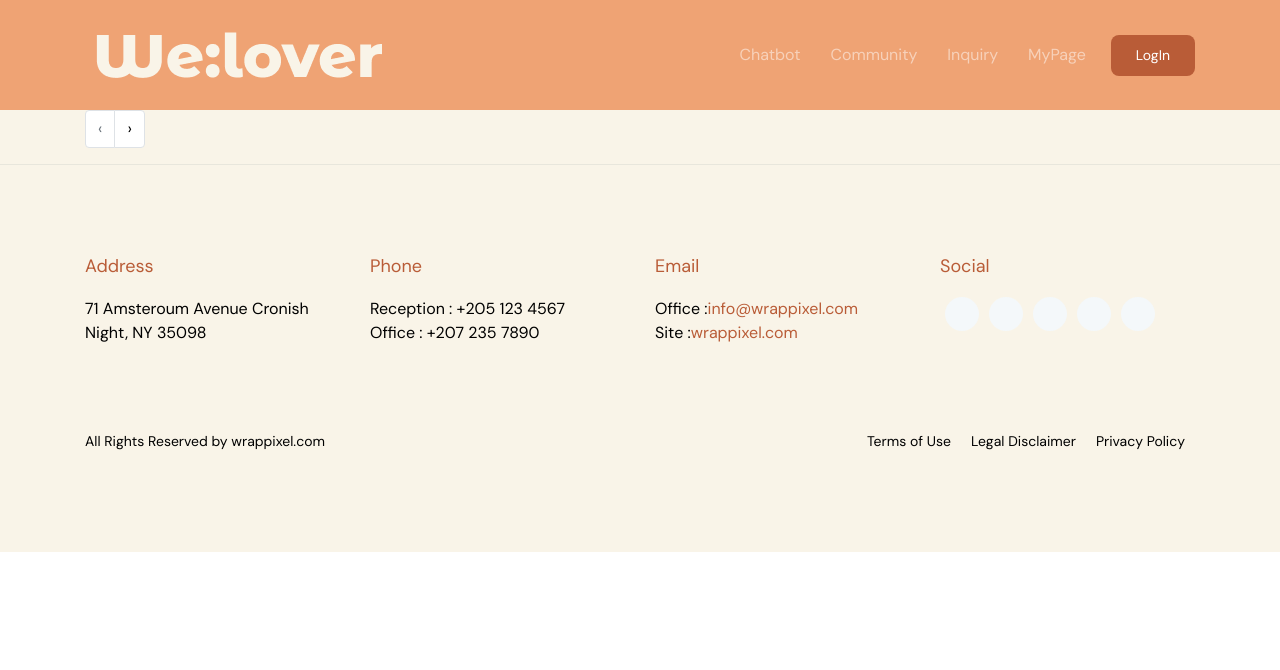
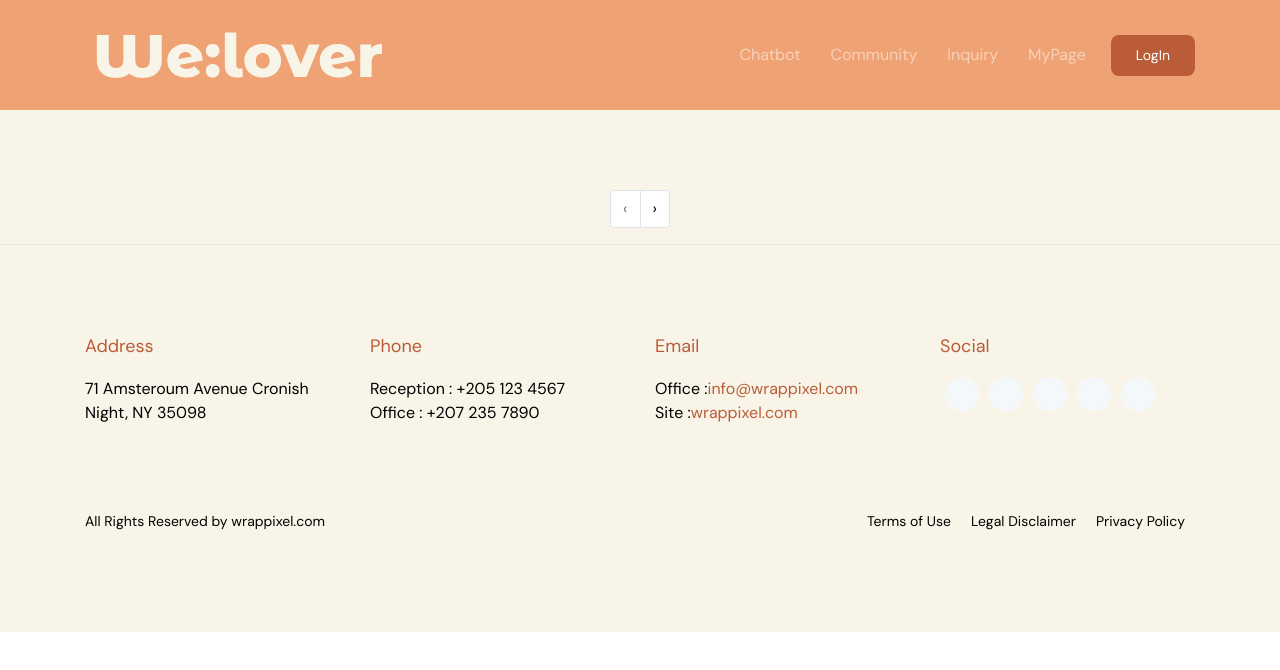
Before and after one commit to DSHanul2023/Hanul-Front, a Next.js app: page /minichatcontentlist in a window 1280 px wide. Shown: the top 670 px of the page. Built offline with nearby package versions, Linux system fonts and the light colour scheme; a web font is replaced by a local one.

Commit message:
MinichatContentList 완성

```diff
--- a/components/custom/sections/minichatcontentlistcomponent.js
+++ b/components/custom/sections/minichatcontentlistcomponent.js
@@ -1,7 +1,5 @@
 import React, { useState, useEffect } from 'react';
 import { Container, Row, Col } from 'reactstrap';
-import Image from 'next/image';
-import Link from 'next/link';
 import MinichatPagination from './minichatpagination';
 import MinichatItemComponent from './minichatitemcomponent';
 
@@ -30,7 +28,9 @@ const MinichatContentList = ({ recommendedMovies }) => {
           <MinichatItemComponent key={index} movie={movie} />
         ))}
       </Row>
-      <MinichatPagination totalPages={totalPages} currentPage={currentPage} onPageChange={handlePageChange} />
+      <div className="listpagination" style={{ display: 'flex', justifyContent: 'center', marginTop: '80px' }}>
+        <MinichatPagination totalPages={totalPages} currentPage={currentPage} onPageChange={handlePageChange} />
+      </div>
     </Container>
   );
 };
```
